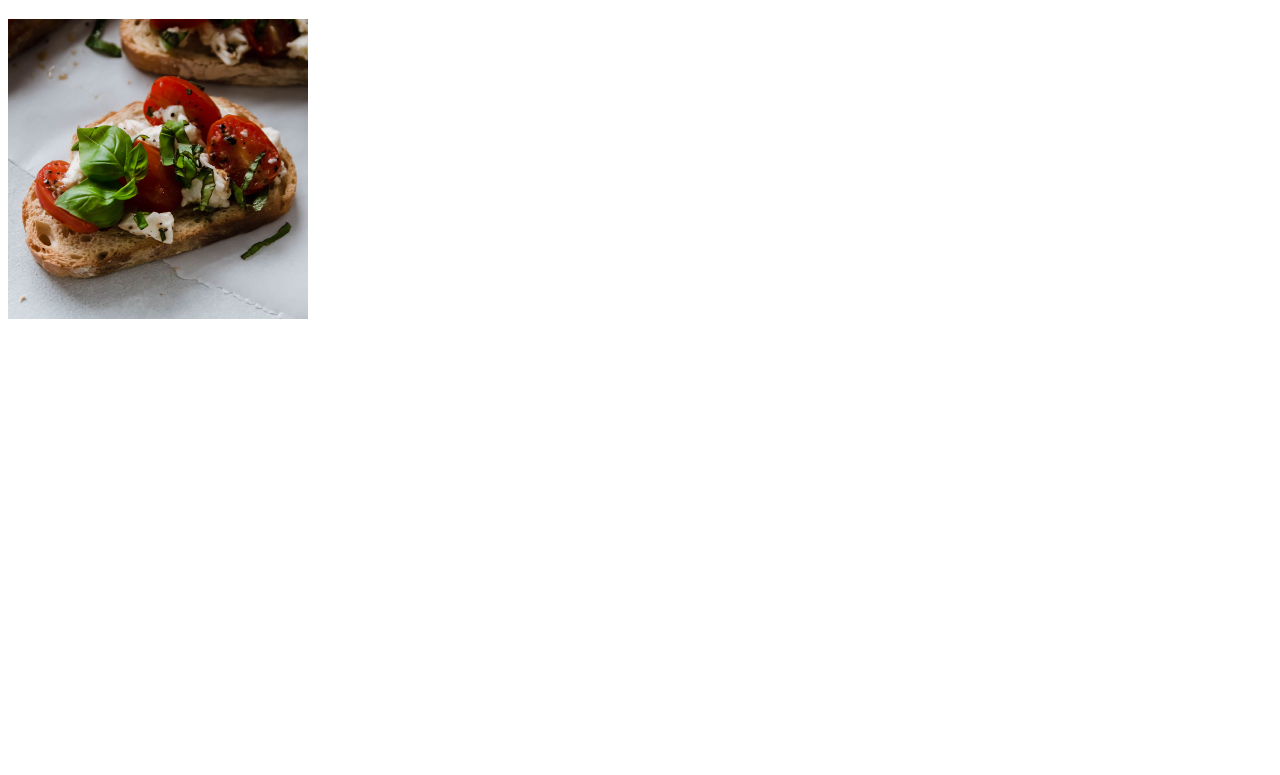
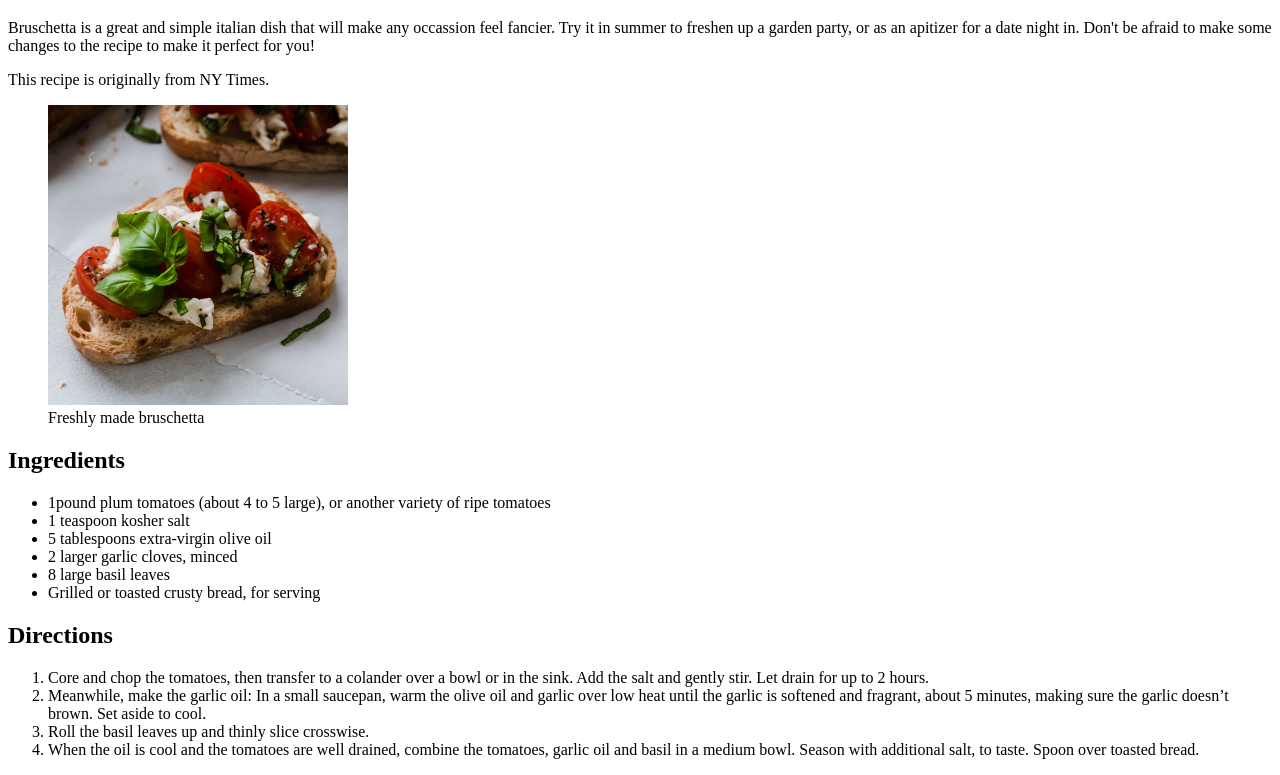
Before and after one commit to Linnaeamae/Recipes, a plain HTML site: page pages/bruschetta.html in a window 1280 px wide. Shown: the part 61-836 px from the top of the page. Before the commit the page ends 800 px from the top, so only its background shows below. Drawn offline with Linux system fonts and the light colour scheme.

Commit message:
Fill in lemonade and bruscheta pages

```diff
--- a/pages/bruschetta.html
+++ b/pages/bruschetta.html
@@ -6,9 +6,35 @@
     </head>
     <body>
         <h1>Bruschetta</h1>
-        <img
-        src="../images/bruschetta.jpg"
-        alt="Bruschetta with tomato, basil and mozzarella"
-        width = 300>
+        <p>Bruschetta is a great and simple italian dish that will make any occassion feel fancier.
+            Try it in summer to freshen up a garden party, or as an apitizer for a date night in.
+            Don't be afraid to make some changes to the recipe to make it perfect for you!
+        </p>
+        <p>This recipe is originally from <a src="https://cooking.nytimes.com/recipes/1020272-tomato-bruschetta">NY Times</a>.</p>
+        <figure>
+            <img
+            src="../images/bruschetta.jpg"
+            alt="Bruschetta with tomato, basil and mozzarella"
+            width = 300>
+            <figcaption>Freshly made bruschetta</figcaption>
+        </figure>
+
+
+        <h2>Ingredients</h2>
+        <ul>
+            <li>1pound plum tomatoes (about 4 to 5 large), or another variety of ripe tomatoes</li>
+            <li>1 teaspoon kosher salt</li>
+            <li>5 tablespoons extra-virgin olive oil</li>
+            <li>2 larger garlic cloves, minced</li>
+            <li>8 large basil leaves</li>
+            <li>Grilled or toasted crusty bread, for serving</li>
+        </ul>
+        <h2>Directions</h2>
+        <ol>
+            <li>Core and chop the tomatoes, then transfer to a colander over a bowl or in the sink. Add the salt and gently stir. Let drain for up to 2 hours.</li>
+            <li>Meanwhile, make the garlic oil: In a small saucepan, warm the olive oil and garlic over low heat until the garlic is softened and fragrant, about 5 minutes, making sure the garlic doesn’t brown. Set aside to cool.</li>
+            <li>Roll the basil leaves up and thinly slice crosswise.</li>
+            <li>When the oil is cool and the tomatoes are well drained, combine the tomatoes, garlic oil and basil in a medium bowl. Season with additional salt, to taste. Spoon over toasted bread.</li>
+        </ol>
     </body>
 </html>
```
Also changed, not shown: pages/lemonade.html (+28 -4 lines).
